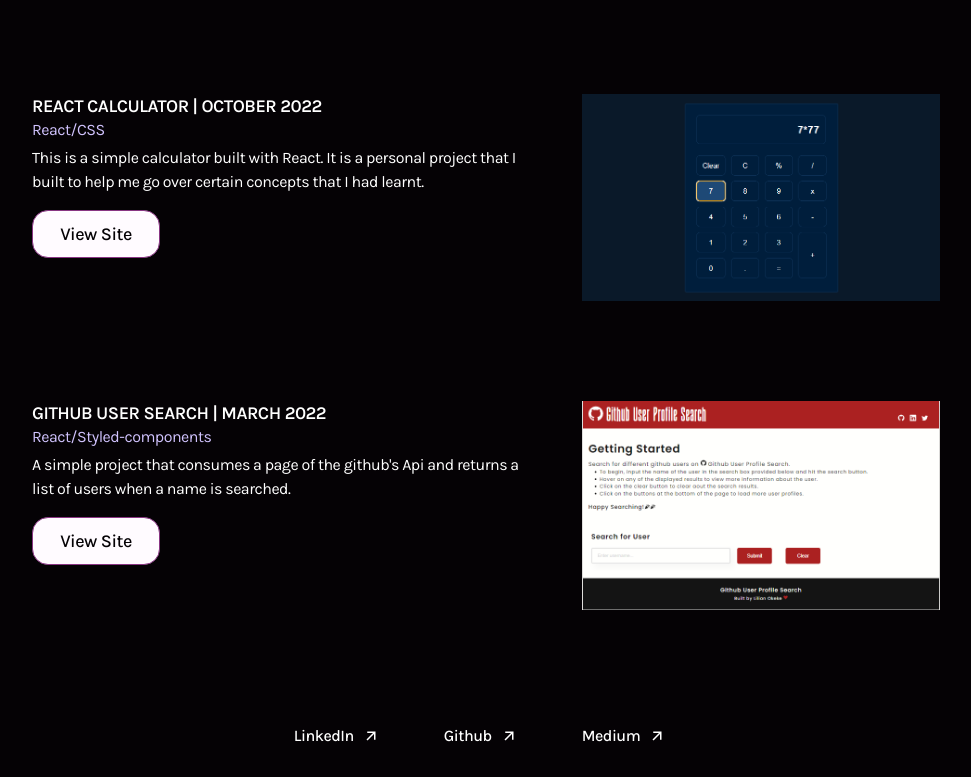
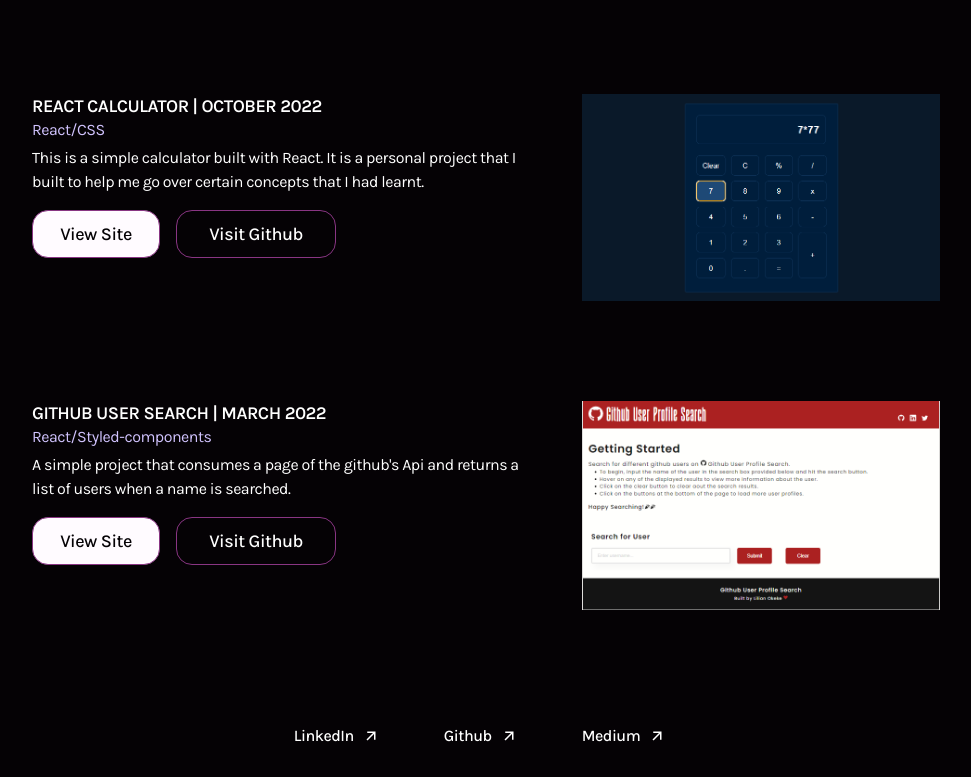
Before and after one commit to Lilianada/Lilydesigned, a React (Create React App) app: page /portfolio in a window 1280 px wide. Shown: the part 2505-3282 px from the top of the page, without its empty margins (160-1131 px from the left). Built offline with nearby package versions, Linux system fonts and the light colour scheme.

Commit message:
additions to project

```diff
--- a/src/components/Work/Work.jsx
+++ b/src/components/Work/Work.jsx
@@ -273,6 +273,7 @@
             <p className="projectDetails">
               This is a simple calculator built with React. It is a personal project that I built to help me go over certain concepts that I had learnt.
             </p>
+            <div className="btnWrap">
               <a
                 className="btnPrimary"
                 href="https://lily-react-calculator.vercel.app/"
@@ -282,6 +283,16 @@
               >
                 View Site
               </a>
+              <a
+                className="btnSecondary"
+                href="https://github.com/Lilianada/React-calculator"
+                target="_blank"
+                rel="noreferrer"
+                aria-disabled
+              >
+                Visit Github
+              </a>
+            </div>
           </div>
           <div className="projectImage">
             <img src={Pic9} alt="Project Screenshot" />
@@ -296,14 +307,26 @@
               A simple project that consumes a page of the github's Api and
               returns a list of users when a name is searched.
             </p>
+            <div className="btnWrap">
               <a
                 className="btnPrimary"
                 href="https://github-user-profile-search.netlify.app/"
                 target="_blank"
                 rel="noreferrer"
+                aria-disabled
               >
                 View Site
               </a>
+              <a
+                className="btnSecondary"
+                href="https://github.com/Lilianada/Github-user-search"
+                target="_blank"
+                rel="noreferrer"
+                aria-disabled
+              >
+                Visit Github
+              </a>
+            </div>
           </div>
           <div className="projectImage">
             <img src={Pic6} alt="Project Screenshot" />
```
Also changed, not shown: src/assets/images/Funconnect.png (added), src/assets/images/Thevideogamevault.png (added). Lines whose indentation alone changed are shown as unchanged.
